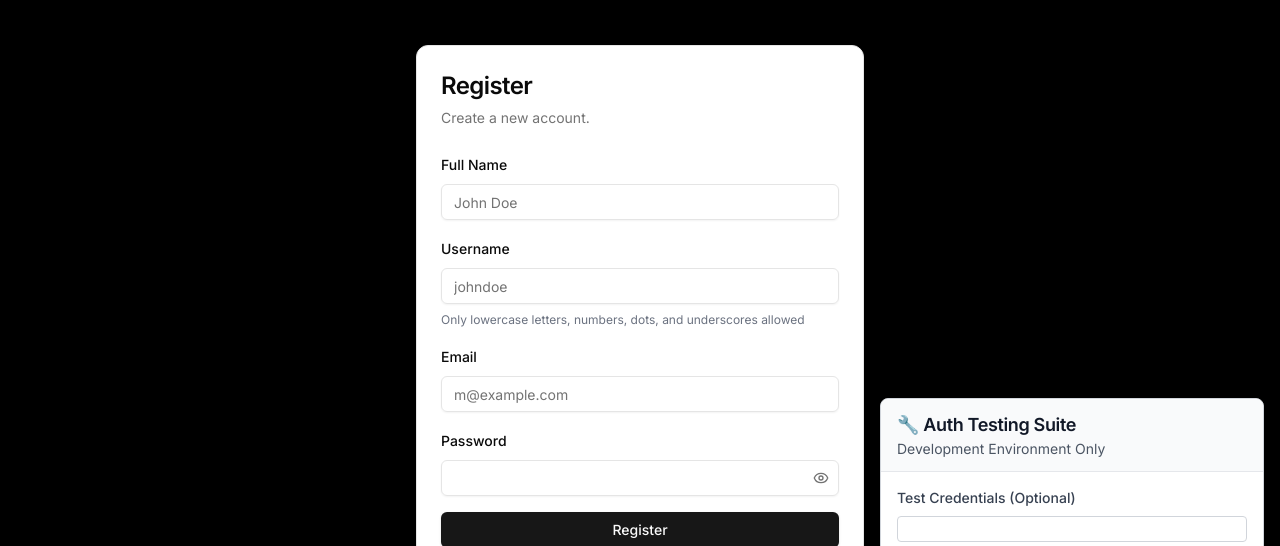
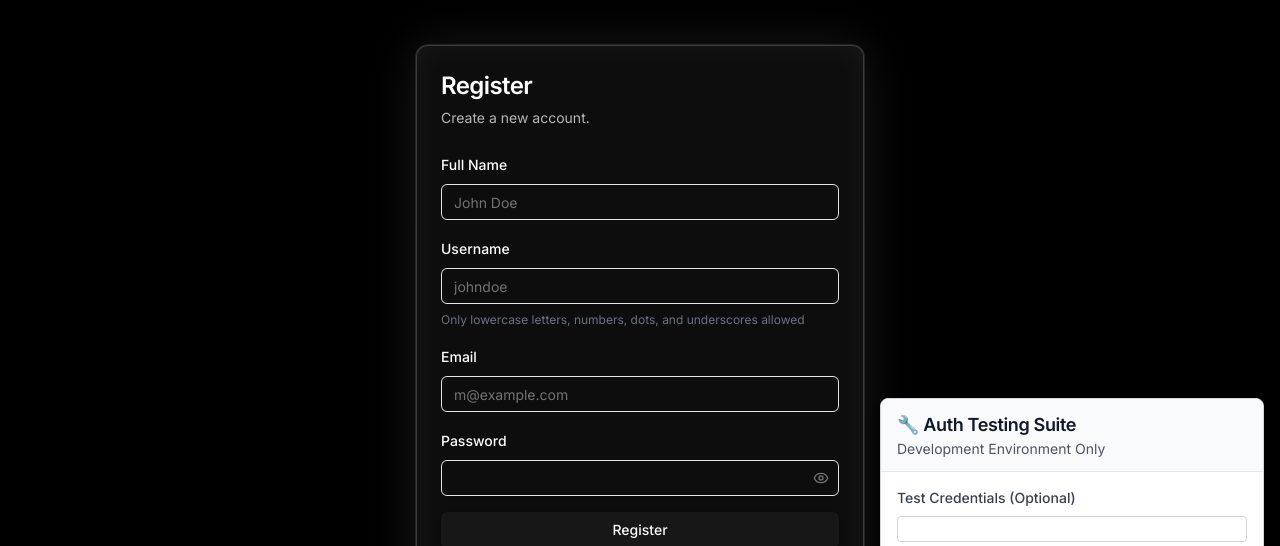
Before and after one commit to charitra13/sec-x, a Next.js app: page /register in a window 1280 px wide. Shown: the part 127-673 px from the top of the page. Built offline with nearby package versions, Linux system fonts and the light colour scheme; no server answers.

Commit message:
UI: fix duplicate dashboard Footer; set contact phone default to +91 with Indian placeholder and auto-format; apply dark glassmorphism to login/register; ensure inputs & labels use white text

```diff
--- a/app/contact/page.tsx
+++ b/app/contact/page.tsx
@@ -123,7 +123,7 @@ function ContactForm() {
     email: '',
     company: '',
     phone: '',
-    countryCode: '+1',
+    countryCode: '+91',
     serviceType: '',
     message: ''
   })
@@ -135,6 +135,13 @@ function ContactForm() {
   })
 
   const isAssessment = formType === 'assessment'
+
+  // Formats a 10-digit Indian mobile number as "XXXXX XXXXX"
+  const formatIndianPhoneNumber = (raw: string) => {
+    const digitsOnly = raw.replace(/\D/g, '').slice(0, 10)
+    if (digitsOnly.length <= 5) return digitsOnly
+    return `${digitsOnly.slice(0, 5)} ${digitsOnly.slice(5)}`
+  }
 
   // Email validation function
   const validateEmail = (email: string) => {
@@ -154,7 +161,14 @@ function ContactForm() {
 
     // Handle phone input
     if (name === 'phone') {
-      const phoneValue = value.replace(/[^0-9\s\-\(\)\+]/g, '')
+      let phoneValue = value
+      if (formData.countryCode === '+91') {
+        // Allow optional leading +91 or 0, but format the visible value consistently
+        const stripped = value.replace(/^\+?91|^0/, '')
+        phoneValue = formatIndianPhoneNumber(stripped)
+      } else {
+        phoneValue = value.replace(/[^0-9\s\-\(\)\+]/g, '')
+      }
       setFormData({
         ...formData,
         [name]: phoneValue
@@ -410,7 +424,7 @@ function ContactForm() {
                             ? 'border-red-400 focus:border-red-400'
                             : 'border-white/20 focus:border-blue-400'
                         }`}
-                        placeholder="(555) 123-4567"
+                        placeholder="99XXX 43XXX"
                       />
                     </div>
                     {validationErrors.phone && (
--- a/app/dashboard/page.tsx
+++ b/app/dashboard/page.tsx
@@ -8,7 +8,7 @@ import api from '@/lib/api';
 import { IBlog } from '@/types';
 import { Card, CardContent, CardHeader, CardTitle } from '@/components/ui/card';
 import { Button } from '@/components/ui/button';
-import Footer from '@/app/components/Footer';
+// Removed duplicate Footer import; global footer is rendered via app/layout.tsx
 
 const fetcher = (url: string) => api.get(url).then(res => res.data);
 
@@ -309,7 +309,7 @@ export default function UserDashboard() {
         </div>
       </main>
 
-      <Footer />
+      {/* Footer is provided by the root layout */}
     </div>
   );
 }
--- a/app/login/page.tsx
+++ b/app/login/page.tsx
@@ -52,21 +52,21 @@ export default function LoginPage() {
 
   return (
     <div className="container mx-auto flex h-screen items-center justify-center">
-      <Card className="w-full max-w-md">
+      <Card className="w-full max-w-md card-border bg-black/30">
         <CardHeader>
-          <CardTitle className="text-2xl">Login</CardTitle>
-          <CardDescription>Enter your email or username below to login to your account.</CardDescription>
+          <CardTitle className="text-2xl text-white">Login</CardTitle>
+          <CardDescription className="text-white/70">Enter your email or username below to login to your account.</CardDescription>
         </CardHeader>
         <CardContent>
           <form onSubmit={handleSubmit(onSubmit)} className="space-y-4">
             <div className="space-y-2">
-              <Label htmlFor="emailOrUsername">Email or Username</Label>
-              <Input id="emailOrUsername" type="text" placeholder="john@example.com or johndoe" {...register('emailOrUsername')} />
+              <Label htmlFor="emailOrUsername" className="text-white">Email or Username</Label>
+              <Input id="emailOrUsername" type="text" placeholder="john@example.com or johndoe" className="text-white placeholder-white/60" {...register('emailOrUsername')} />
               {errors.emailOrUsername && <p className="text-red-500 text-xs">{errors.emailOrUsername.message}</p>}
             </div>
             <div className="space-y-2">
-              <Label htmlFor="password">Password</Label>
-              <PasswordInput id="password" {...register('password')} />
+              <Label htmlFor="password" className="text-white">Password</Label>
+              <PasswordInput id="password" className="text-white placeholder-white/60" {...register('password')} />
               {errors.password && <p className="text-red-500 text-xs">{errors.password.message}</p>}
             </div>
             <Button type="submit" className="w-full" disabled={isSubmitting}>
--- a/app/register/page.tsx
+++ b/app/register/page.tsx
@@ -95,26 +95,26 @@ export default function RegisterPage() {
 
   return (
     <div className="container mx-auto flex h-screen items-center justify-center">
-      <Card className="w-full max-w-md">
+      <Card className="w-full max-w-md card-border bg-black/30">
         <CardHeader>
-          <CardTitle className="text-2xl">Register</CardTitle>
-          <CardDescription>Create a new account.</CardDescription>
+          <CardTitle className="text-2xl text-white">Register</CardTitle>
+          <CardDescription className="text-white/70">Create a new account.</CardDescription>
         </CardHeader>
         <CardContent>
           <form onSubmit={handleSubmit(onSubmit)} className="space-y-4">
             <div className="space-y-2">
-              <Label htmlFor="name">Full Name</Label>
-              <Input id="name" type="text" placeholder="John Doe" {...register('name')} />
+              <Label htmlFor="name" className="text-white">Full Name</Label>
+              <Input id="name" type="text" placeholder="John Doe" className="text-white placeholder-white/60" {...register('name')} />
               {errors.name && <p className="text-red-500 text-xs">{errors.name.message}</p>}
             </div>
             <div className="space-y-2">
-              <Label htmlFor="username">Username</Label>
+              <Label htmlFor="username" className="text-white">Username</Label>
               <Input
                 id="username"
                 type="text"
                 placeholder="johndoe"
                 {...register('username')}
-                className="lowercase"
+                className="lowercase text-white placeholder-white/60"
               />
               {errors.username && <p className="text-red-500 text-xs">{errors.username.message}</p>}
               <p className="text-xs text-gray-500">Only lowercase letters, numbers, dots, and underscores allowed</p>
@@ -126,13 +126,13 @@ export default function RegisterPage() {
               )}
             </div>
             <div className="space-y-2">
-              <Label htmlFor="email">Email</Label>
-              <Input id="email" type="email" placeholder="m@example.com" {...register('email')} />
+              <Label htmlFor="email" className="text-white">Email</Label>
+              <Input id="email" type="email" placeholder="m@example.com" className="text-white placeholder-white/60" {...register('email')} />
               {errors.email && <p className="text-red-500 text-xs">{errors.email.message}</p>}
             </div>
             <div className="space-y-2">
-              <Label htmlFor="password">Password</Label>
-              <PasswordInput id="password" {...register('password')} />
+              <Label htmlFor="password" className="text-white">Password</Label>
+              <PasswordInput id="password" className="text-white placeholder-white/60" {...register('password')} />
               {errors.password && <p className="text-red-500 text-xs">{errors.password.message}</p>}
             </div>
             <Button type="submit" className="w-full" disabled={isSubmitting}>
```
